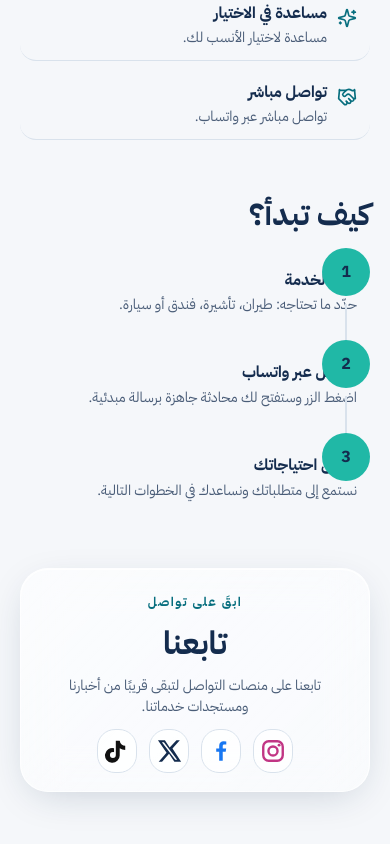
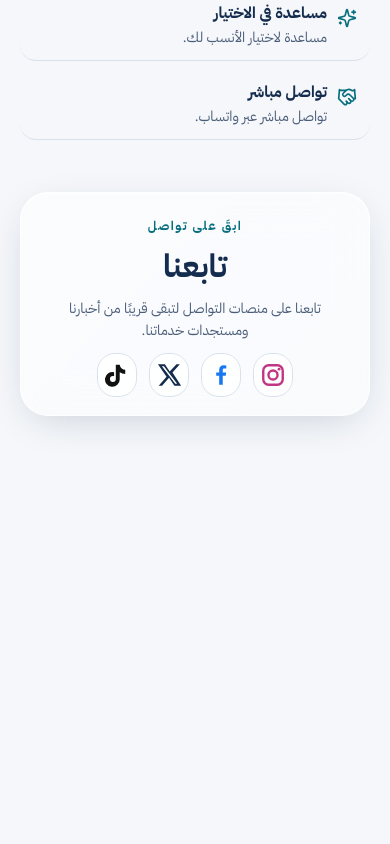
Before and after one commit to khwy1d/Maak, a React (Vite) app: page / in a window 390 px wide. Shown: the part 1583-2427 px from the top of the page. After the commit the page ends 2139 px from the top, so only its background shows below. Built offline with nearby package versions, Linux system fonts and the light colour scheme.

Commit message:
Add mobile-specific How section hook

```diff
--- a/src/components/Sections.tsx
+++ b/src/components/Sections.tsx
@@ -26,7 +26,7 @@ export function Why() {
 export function How() {
   const { t } = useApp(); const ref = useReveal<HTMLOListElement>();
   return (
-    <section className="section">
+    <section className="section how-section">
       <div className="container">
         <div className="section-head"><h2>{t.how.title}</h2></div>
         <ol className="steps reveal" ref={ref}>
```
